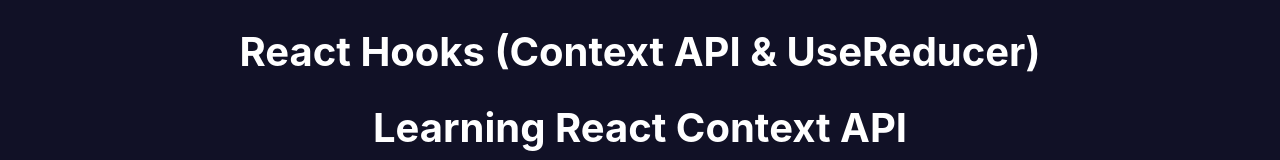
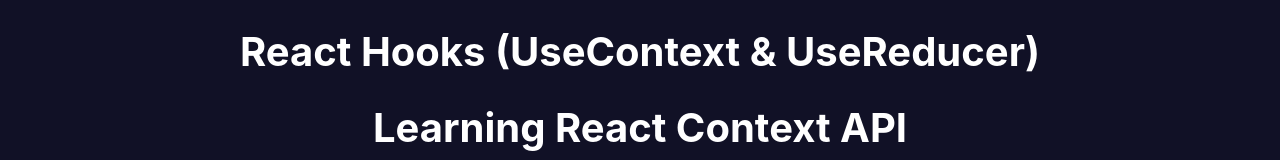
Before and after one commit to AhmedShaykh/React-Context-API-And-UseReducer, a React (Create React App) app: page / in a window 1280 px wide. Shown: the top 160 px of the page. Built offline with nearby package versions, Linux system fonts and the light colour scheme; the HTML template or start-up script is replaced by a standard one.

Commit message:
It's Time To Push !

```diff
--- a/src/App.jsx
+++ b/src/App.jsx
@@ -12,7 +12,7 @@ function App() {
     >
       <div className="App">
         <h1>
-          React Hooks (Context API & UseReducer)
+          React Hooks (UseContext & UseReducer)
         </h1>
         <Parent name="Counter Context" />
         <hr />
```
